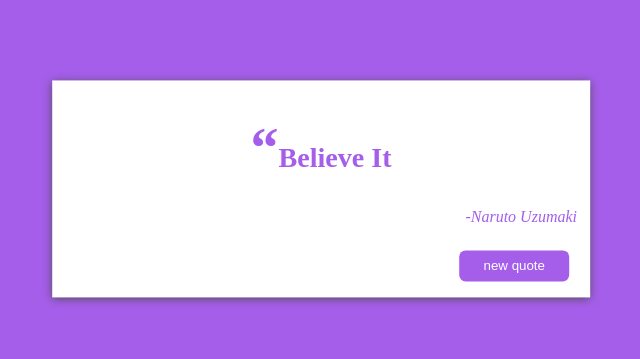
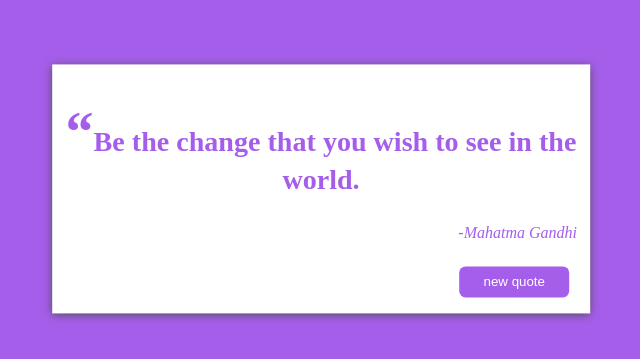
Before and after one commit to SandhyaR1007/random-quote-generator, a React (Create React App) app: page / in a window 1280 px wide. Shown: the part 211-570 px from the top of the page, without its empty margins (319-959 px from the left). Built offline with nearby package versions, Linux system fonts and the light colour scheme; no server answers.

Commit message:
addition in html

```diff
--- a/src/App.js
+++ b/src/App.js
@@ -7,8 +7,8 @@ import colors from "./colors";
 export default function App() {
   let rand = 0;
   const [display, setDisplay] = useState({
-    content: "Believe It",
-    author: "Naruto Uzumaki"
+    content: "Be the change that you wish to see in the world.",
+    author: "Mahatma Gandhi"
   });
 
   const [rang, setRang] = useState("");
```
